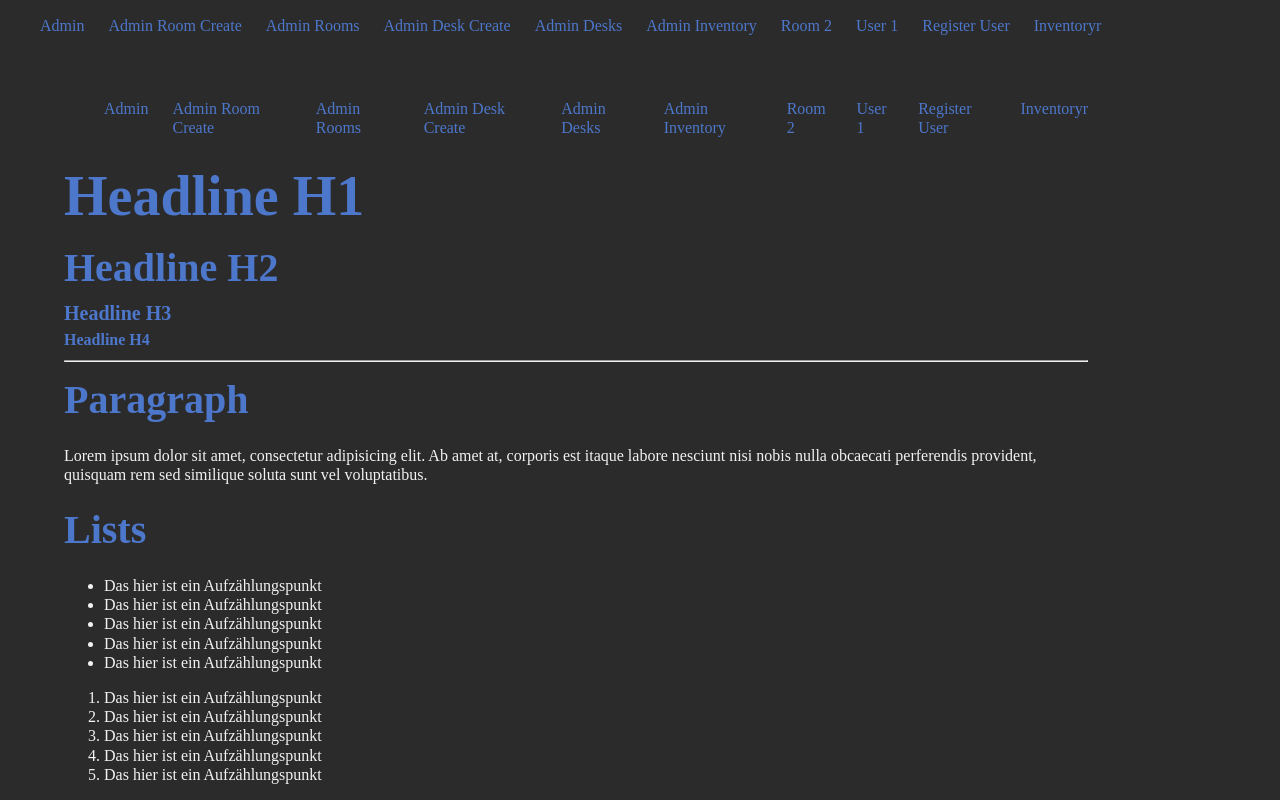
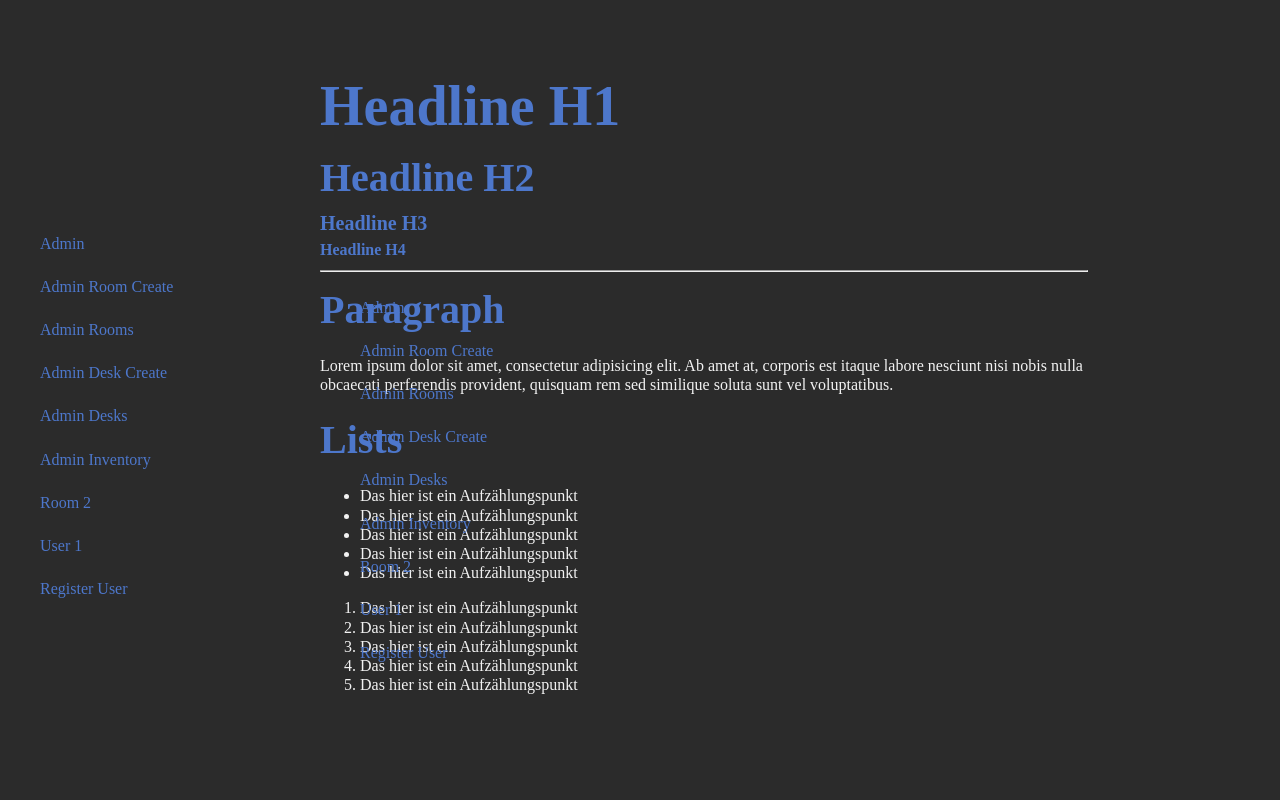
Before and after one commit to Floxn/deskShare, a Vue app: page /typo in a window 1280 px wide. Built offline with nearby package versions, Linux system fonts and the light colour scheme; a web font is replaced by a local one.

Commit message:
refactor navigation

```diff
--- a/src/assets/scss/layouts/_base.scss
+++ b/src/assets/scss/layouts/_base.scss
@@ -1,7 +1,15 @@
 main {
-  max-width:80vw;
-  margin-left: clamp(4rem,4rem,4rem); //(4rem, 10vw, 15rem)
-  margin-top: clamp(4rem,4rem,4rem); //(4rem, 10vw, 15rem)
+  width:60vw;
+  margin: clamp(4rem,4rem,4rem); //(4rem, 10vw, 15rem)
+}
+
+nav {
+  width: 20vw;
+}
+
+#app {
+  display: flex;
+  flex-direction: row;
 }
 
 .page-title {
--- a/src/router/index.js
+++ b/src/router/index.js
@@ -45,7 +45,7 @@ const router = createRouter({
     {
       path: '/admin/inventory',
       name: 'admin-inventory',
-      component: () => import('@/views/components/inventoryList.vue')
+      component: () => import('@/views/components/InventoryList.vue')
     },
     {
       path: '/admin/room/create',
@@ -61,11 +61,6 @@ const router = createRouter({
       path: '/admin/desk/create',
       name: 'admin-desk-create',
       component: () => import('@/views/admin/AdminDeskCreate.vue')
-    },
-    {
-      path: '/inventory',
-      name: 'inventory',
-      component: () => import('@/views/components/InventoryList.vue')
     }
   ]
 })
--- a/src/views/components/Navigation.vue
+++ b/src/views/components/Navigation.vue
@@ -28,9 +28,6 @@
       <li class="navigation-item">
         <router-link class="navigation-link" to="/register">Register User</router-link>
       </li>
-      <li class="navigation-item">
-        <router-link class="navigation-link" to="/inventory">Inventoryr</router-link>
-      </li>
     </ul>
   </nav>
 </template>
@@ -45,9 +42,13 @@ export default {}
   &-list {
     list-style-type: none;
     display: flex;
-    flex-direction: row;
+    flex-direction: column;
     flex-wrap: nowrap;
+    justify-content: center;
+    align-content: center;
     gap: $spacer * 1.5;
+    position: fixed;
+    height: 100svh;
   }
 }
 
```
